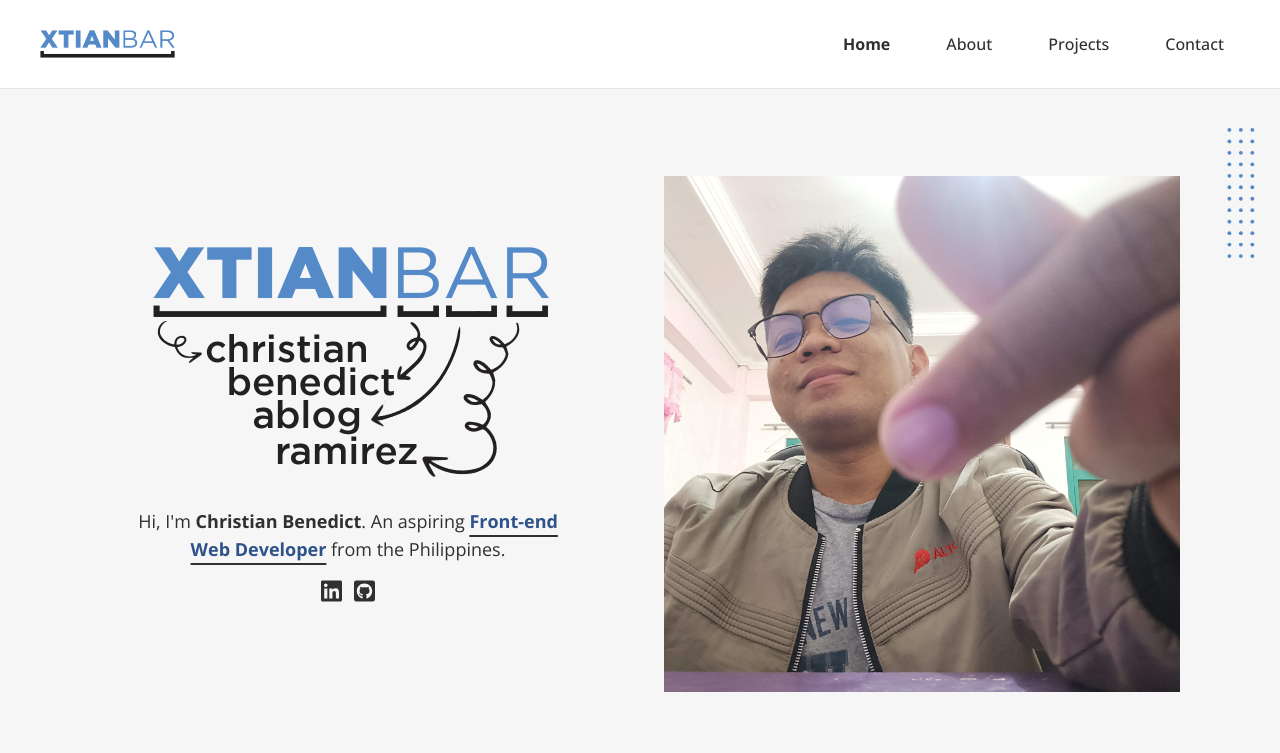
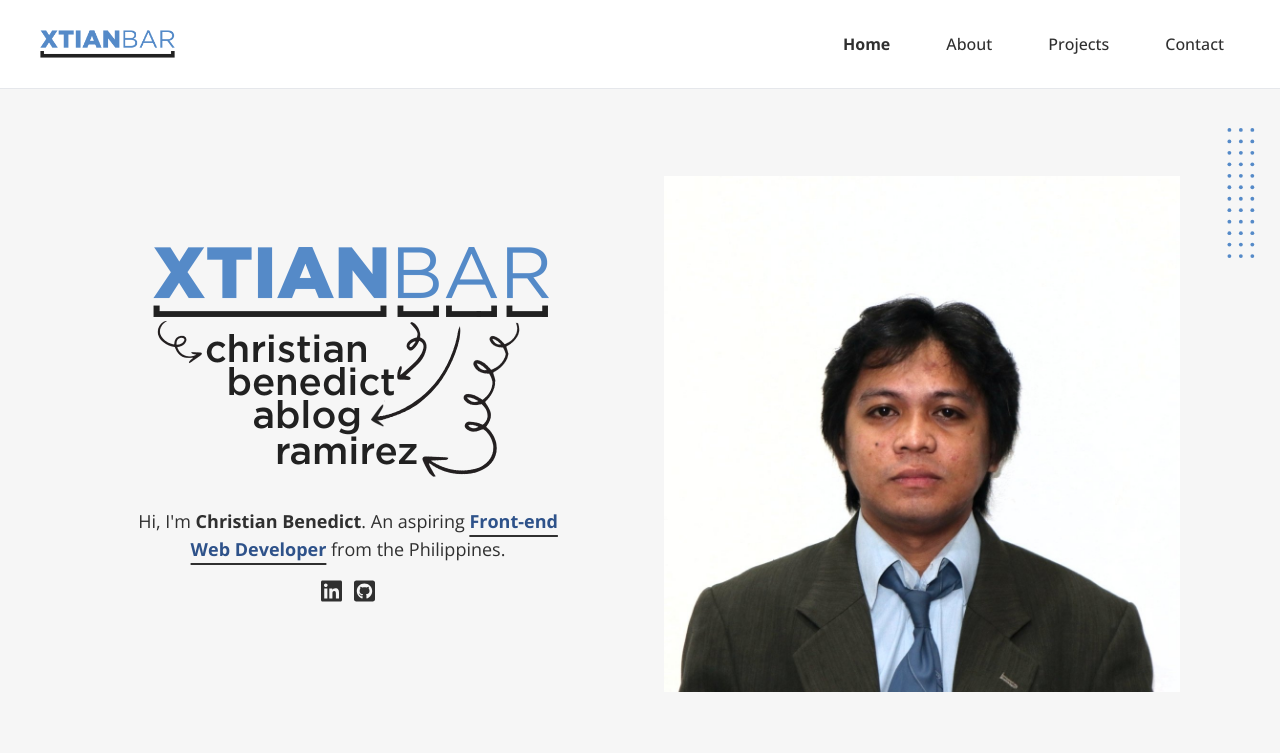
Before and after one commit to xtianbar/xtianbar.com, a website: page index.html in a window 1280 px wide. Shown: the top 753 px of the page. Drawn offline with nearby package versions, Linux system fonts and the light colour scheme.

Commit message:
Update photo index.html (#1)

```diff
--- a/index.html
+++ b/index.html
@@ -176,7 +176,7 @@
               </div>
 
               <div class="relative mb-12 lg:mb-0 pr-5">
-                <img src="./assets/images/materials/IMG_20230516_211137_415.jpg" alt="xtian">
+                <img src="./assets/images/materials/my-visa-photo.jpg" alt="xtian">
               </div>
 
             </div>
```
